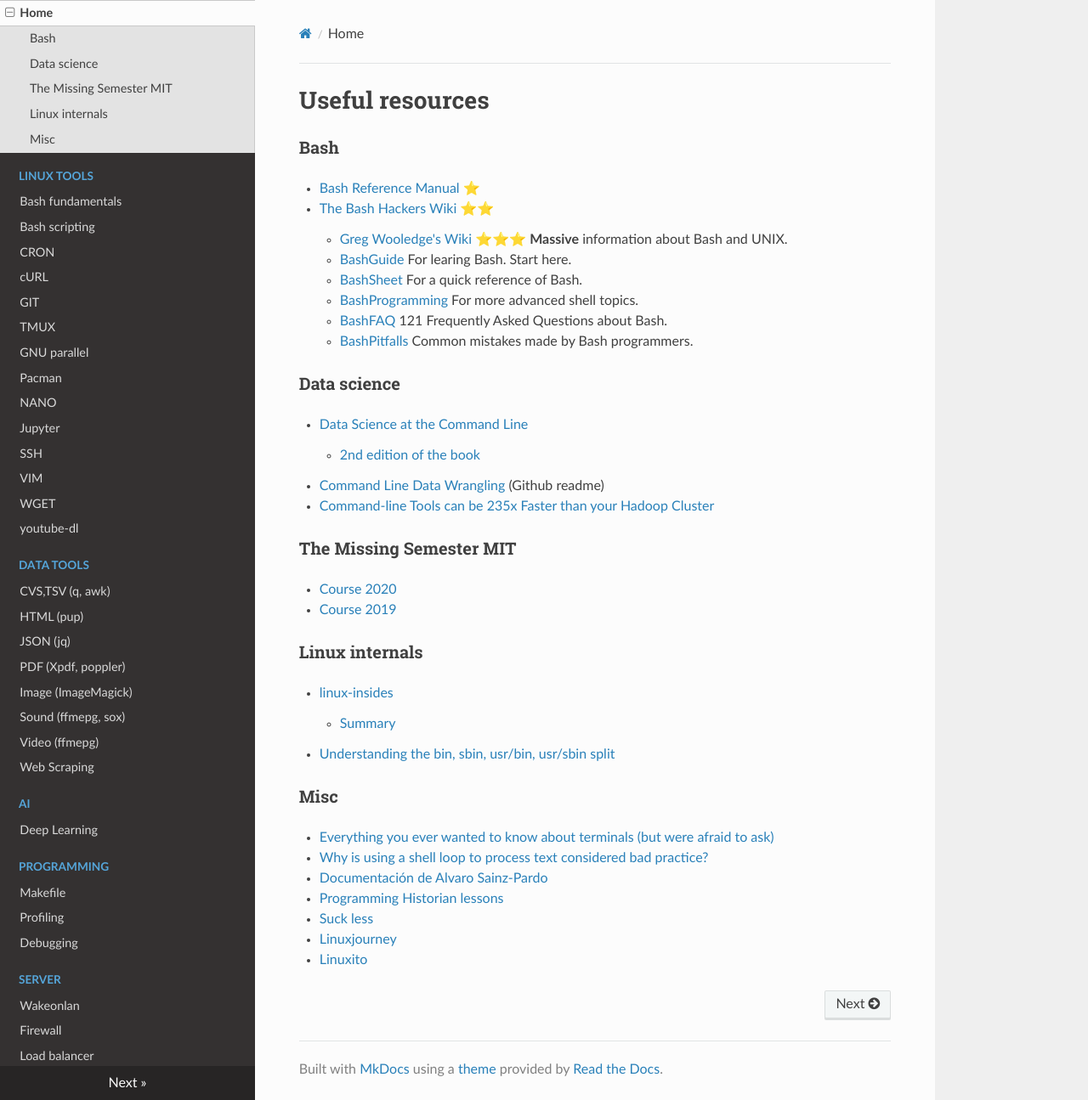
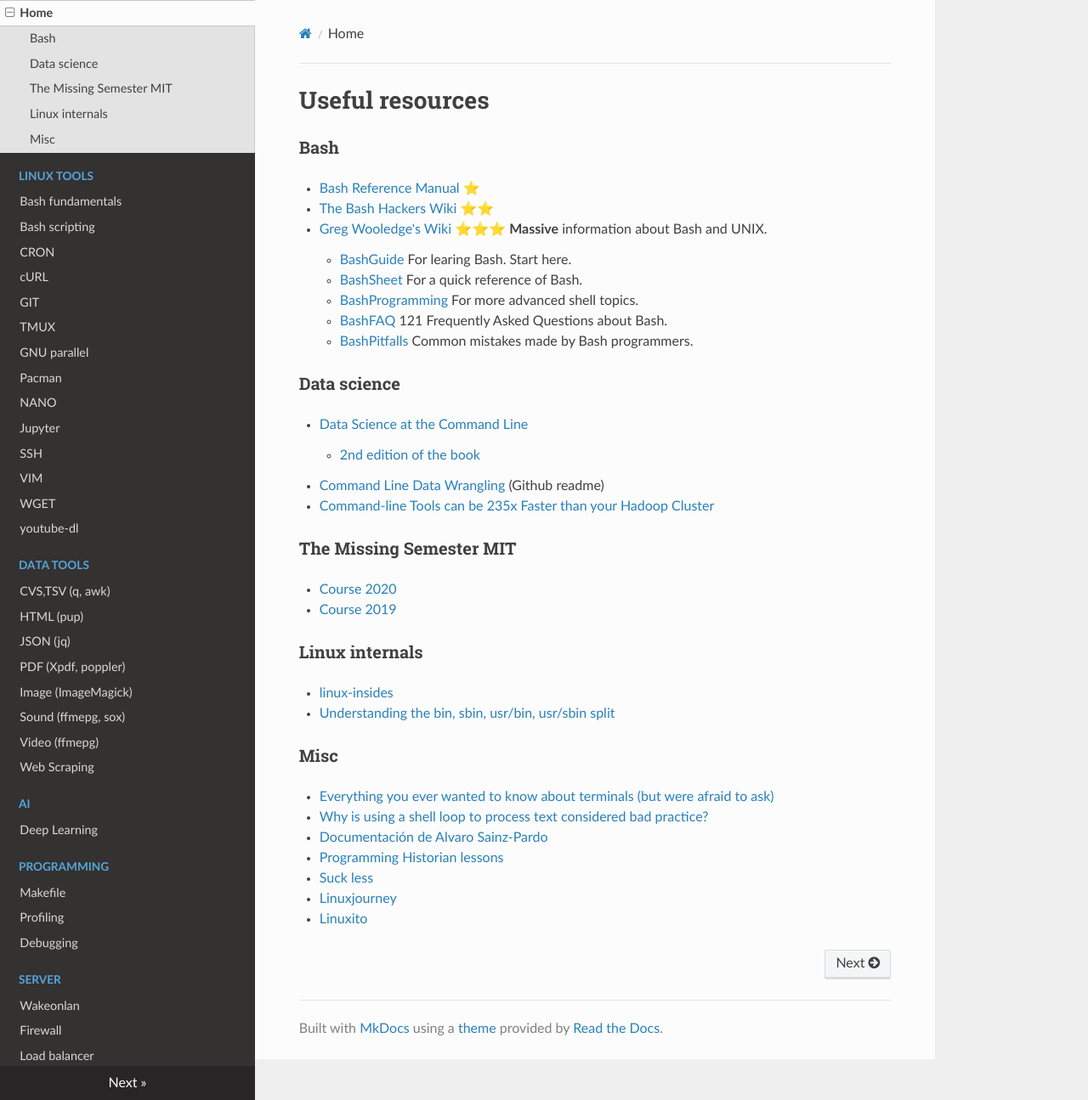
Before and after one commit to javiabellan/biblia, an MkDocs documentation site: the page built from docs/index.md, in a window 1280 px wide and 1295 px high. Shown: the whole window at 85% size. Built offline with MkDocs 1.6.1, drawn with Linux system fonts in a browser that asks for light colours; nearby versions of some CDN libraries.

Commit message:
fix home 7

```diff
--- a/docs/index.md
+++ b/docs/index.md
@@ -3,7 +3,7 @@
 ### Bash
 - [Bash Reference Manual](https://www.gnu.org/software/bash/manual/bash.html) ⭐
 - [The Bash Hackers Wiki](https://wiki.bash-hackers.org) ⭐⭐
-	- [Greg Wooledge's Wiki](http://mywiki.wooledge.org/) ⭐⭐⭐ **Massive** information about Bash and UNIX.
+- [Greg Wooledge's Wiki](http://mywiki.wooledge.org/) ⭐⭐⭐ **Massive** information about Bash and UNIX.
 	- [BashGuide](http://mywiki.wooledge.org/BashGuide) For learing Bash. Start here.
 	- [BashSheet](http://mywiki.wooledge.org/BashSheet) For a quick reference of Bash.
 	- [BashProgramming](http://mywiki.wooledge.org/BashProgramming) For more advanced shell topics.
@@ -22,7 +22,6 @@
 
 ### Linux internals
 - [linux-insides](https://github.com/0xAX/linux-insides/blob/master/SUMMARY.md)
-	- [Summary](https://github.com/0xAX/linux-insides/blob/master/SUMMARY.md)
 - [Understanding the bin, sbin, usr/bin, usr/sbin split](http://lists.busybox.net/pipermail/busybox/2010-December/074114.html)
 
 ### Misc
```
